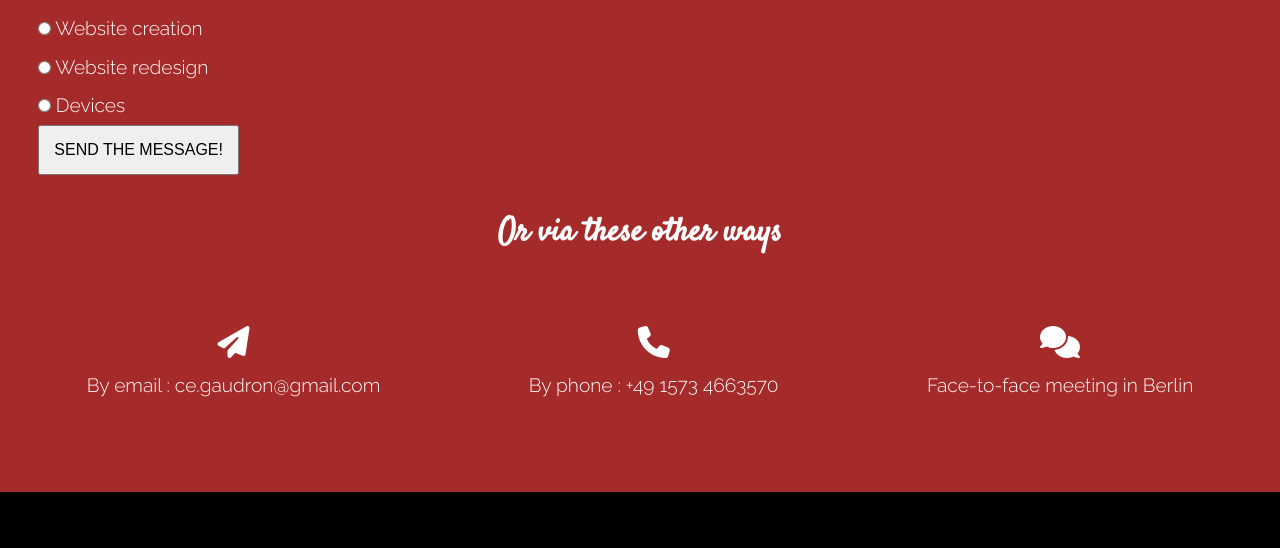
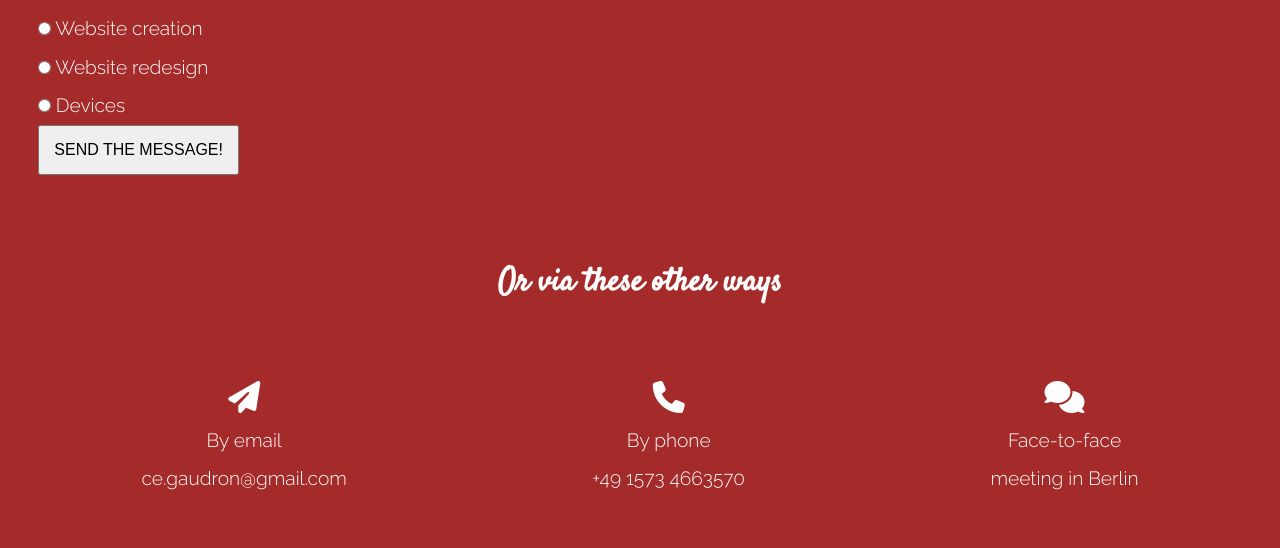
Before and after one commit to cecilegaudron/my-portfolio, a plain HTML site: page index.html in a window 1280 px wide. Shown: the part 2081-2629 px from the top of the page. Drawn offline with Linux system fonts and the light colour scheme.

Commit message:
add br between lines on contact ways

```diff
--- a/assets/css/style.css
+++ b/assets/css/style.css
@@ -128,24 +128,27 @@ input[type=text], input[type=email] {
 }
 
 #contact-ways {
-    margin: 1%;
-}
-
-#contact-ways i {
-    font-size: 2rem;
+    margin: 2%;
+    padding: 4%;
 }
 
 /* I delete the span in this section, because the code is not correct according from validator.w3.org
 To maintain the center elements, I use the attributes flex-direction and display. These combinaisons come from w3schools.com */
-#contact-ways p {
-    text-align: center;
-    margin: 5%;
-}
 
 #contact-options {
     display: flex;
     flex-flow: wrap;
-    justify-content: space-between;
+    justify-content: center;
+    text-align: center;
+    margin: 2%;
+}
+
+#contact-options p {
+    padding: 4%;
+}
+
+#contact-options i {
+    font-size: 2rem;
 }
 
 /* Home page styles */
@@ -313,6 +316,12 @@ Add a position absolute to the child div, add values for top and left, add an at
         padding: 2%;
     }
 
+    #contact-options {
+        display: flex;
+        flex-flow: wrap;
+        justify-content: space-between;
+    }
+
 }
 
 /* For desk */
@@ -378,4 +387,8 @@ Add a position absolute to the child div, add values for top and left, add an at
         justify-content: space-between;
     }
 
+    footer {
+        padding: 2%;
+    }
+
 }
--- a/index.html
+++ b/index.html
@@ -109,9 +109,9 @@
         <div id="contact-ways">
             <h2 class="title-paragraph">Or via these other ways</h2>
             <div id="contact-options">
-                <p><i class="fa-solid fa-paper-plane"></i><br>By email : ce.gaudron@gmail.com</p>
-                <p><i class="fa-solid fa-phone"></i><br>By phone : +49 1573 4663570</p>
-                <p><i class="fa-solid fa-comments"></i><br>Face-to-face meeting in Berlin</p>
+                <p><i class="fa-solid fa-paper-plane"></i><br>By email <br> ce.gaudron@gmail.com</p>
+                <p><i class="fa-solid fa-phone"></i><br>By phone <br> +49 1573 4663570</p>
+                <p><i class="fa-solid fa-comments"></i><br>Face-to-face <br> meeting in Berlin</p>
             </div>
         </div>
     </section>
```
